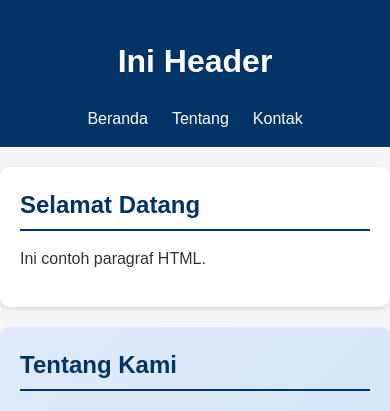
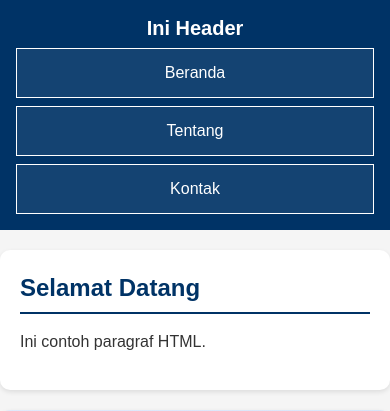
Before and after one commit to darksea71/2511500028-PWD-TI1A-2526, a PHP site: page /pertemuan-04/index.html in a window 390 px wide. Shown: the top 411 px of the page. Run offline with PHP 8.4, Linux system fonts and the light colour scheme.

Commit message:
styling navigasi mode mobile

```diff
--- a/pertemuan-04/style.css
+++ b/pertemuan-04/style.css
@@ -105,6 +105,27 @@ header li a:active {
     top: 0;
     z-index: 1000;
     }
+
+    header h1 {
+    margin: 0 0 8px;
+    font-size: 20px;
+    Line-height: 1.2;
+    }
+
+    header ul {
+    flex-direction: column;
+    align-items: stretch;
+    gap: 8px;
+    margin: 8px 0 0;
+    }
+
+    header li a {
+    display: block;
+    padding: 12px 14px;
+    border: 1px solid rgba(255, 255, 255, 35);
+    background: rgba(255, 255, 255, .08);
+    backdrop-filter: saturate (120%);
+    }
 }
 
 /* Section Contact */
```
Also changed, not shown: pertemuan-04/README.md.
